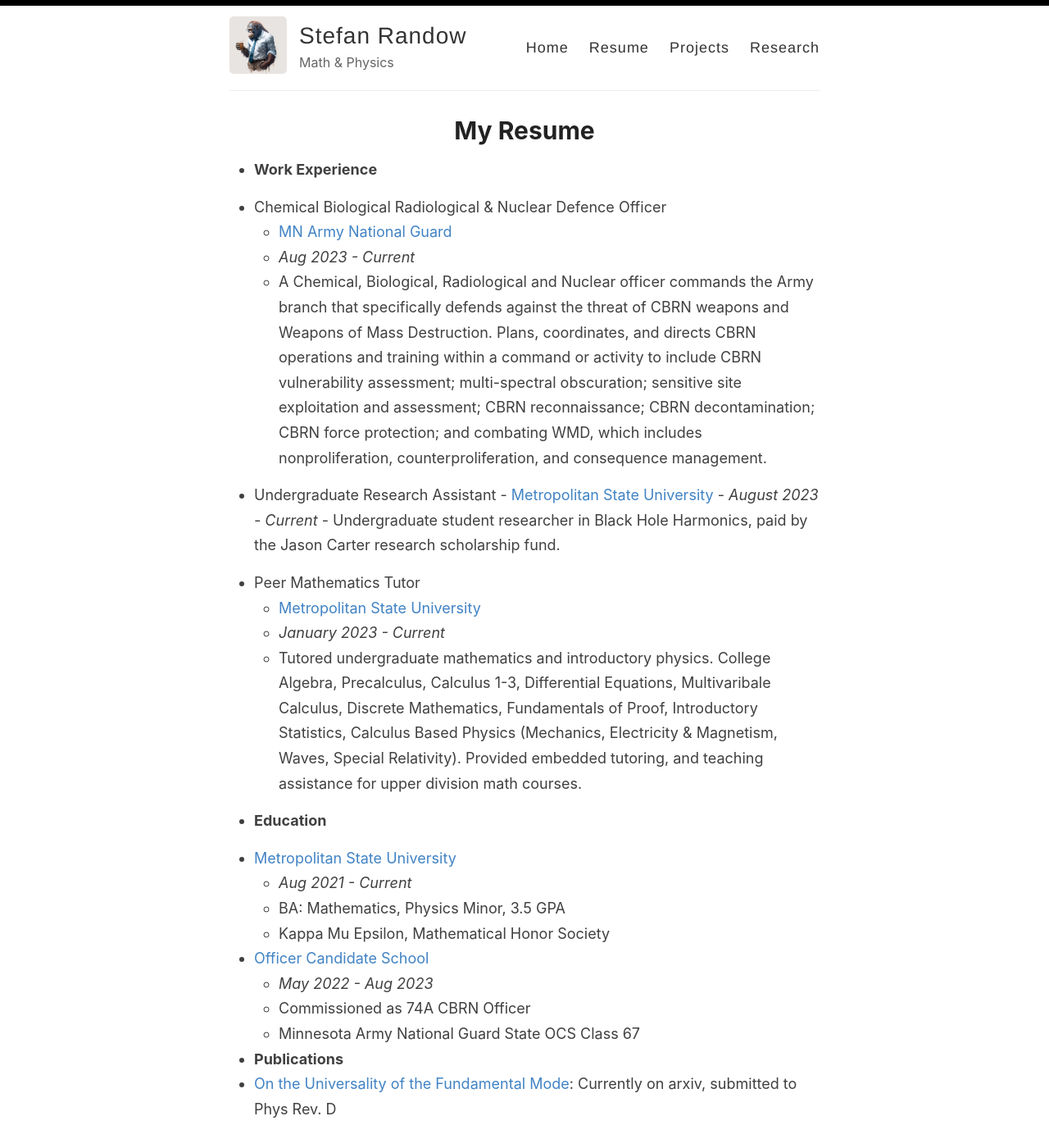
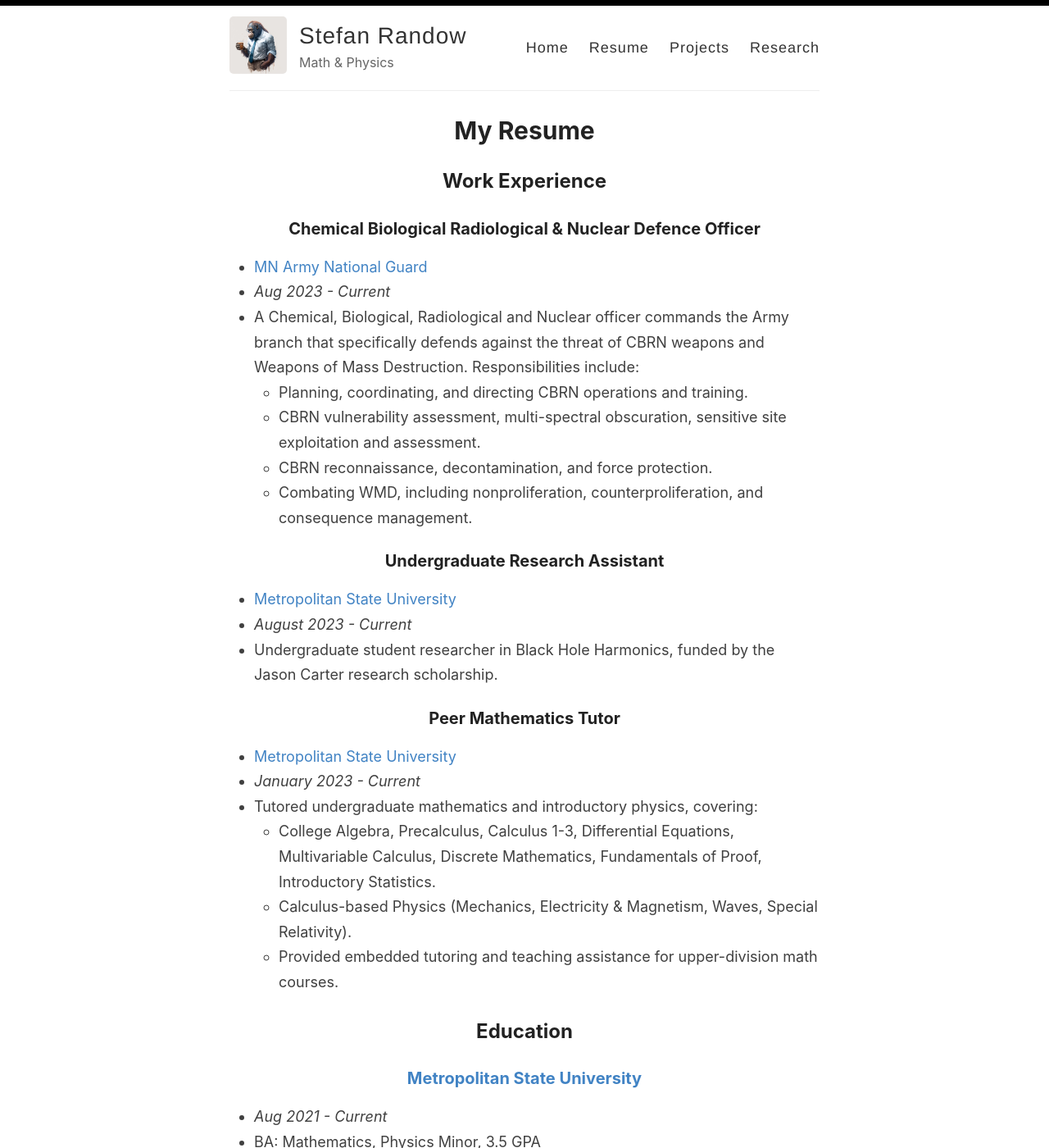
Before and after one commit to StefanRandow/StefanRandow.github.io, a Jekyll site: the page built from _pages/resume.md, in a window 1280 px wide and 1400 px high. Shown: the whole window at 82% size. Built offline with Jekyll 4.4.1, drawn with Linux system fonts in a browser that asks for light colours; nearby versions of some CDN libraries; some of the changed text lies outside the part shown.

Commit message:
Update resume.md

```diff
--- a/_pages/resume.md
+++ b/_pages/resume.md
@@ -4,35 +4,42 @@ title: My Resume
 permalink: /resume/
 ---
 
- - **Work Experience**
+## Work Experience
 
-  - Chemical Biological Radiological & Nuclear Defence Officer
-    - [MN Army National Guard](https://www.goarmy.com/careers-and-jobs/career-match/ground-forces/explosives-artillery/74a-cbrn-officer.html)
-    - *Aug 2023 - Current*
-	- A Chemical, Biological, Radiological and Nuclear officer commands the Army branch that specifically defends against the threat of CBRN weapons and Weapons of Mass Destruction. Plans, coordinates, and directs CBRN operations and training within a command or activity to include CBRN vulnerability assessment; multi-spectral obscuration; sensitive site exploitation and assessment; CBRN reconnaissance; CBRN decontamination; CBRN force protection; and combating WMD, which includes nonproliferation, counterproliferation, and consequence management.
+### Chemical Biological Radiological & Nuclear Defence Officer
+- [MN Army National Guard](https://www.goarmy.com/careers-and-jobs/career-match/ground-forces/explosives-artillery/74a-cbrn-officer.html)
+- *Aug 2023 - Current*
+- A Chemical, Biological, Radiological and Nuclear officer commands the Army branch that specifically defends against the threat of CBRN weapons and Weapons of Mass Destruction. Responsibilities include:
+  - Planning, coordinating, and directing CBRN operations and training.
+  - CBRN vulnerability assessment, multi-spectral obscuration, sensitive site exploitation and assessment.
+  - CBRN reconnaissance, decontamination, and force protection.
+  - Combating WMD, including nonproliferation, counterproliferation, and consequence management.
 
-  - Undergraduate Research Assistant
-  	- [Metropolitan State University](https://www.metrostate.edu)
-        - *August 2023 - Current*
-        - Undergraduate student researcher in Black Hole Harmonics, paid by the Jason Carter research scholarship fund.
+### Undergraduate Research Assistant
+- [Metropolitan State University](https://www.metrostate.edu)
+- *August 2023 - Current*
+- Undergraduate student researcher in Black Hole Harmonics, funded by the Jason Carter research scholarship.
 
-  - Peer Mathematics Tutor
-	- [Metropolitan State University](https://www.metrostate.edu)
-	- *January 2023 - Current*
-	- Tutored undergraduate mathematics and introductory physics. College Algebra, Precalculus, Calculus 1-3, Differential Equations, Multivaribale Calculus, Discrete Mathematics, Fundamentals of Proof, Introductory Statistics, Calculus Based Physics (Mechanics, Electricity & Magnetism, Waves, Special Relativity). Provided embedded tutoring, and teaching assistance for upper division math courses.
+### Peer Mathematics Tutor
+- [Metropolitan State University](https://www.metrostate.edu)
+- *January 2023 - Current*
+- Tutored undergraduate mathematics and introductory physics, covering:
+  - College Algebra, Precalculus, Calculus 1-3, Differential Equations, Multivariable Calculus, Discrete Mathematics, Fundamentals of Proof, Introductory Statistics.
+  - Calculus-based Physics (Mechanics, Electricity & Magnetism, Waves, Special Relativity).
+  - Provided embedded tutoring and teaching assistance for upper-division math courses.
 
+## Education
 
- - **Education**
+### [Metropolitan State University](https://www.metrostate.edu)
+- *Aug 2021 - Current*
+- BA: Mathematics, Physics Minor, 3.5 GPA
+- Member of Kappa Mu Epsilon, the Mathematical Honor Society.
 
-  - [Metropolitan State University](https://www.metrostate.edu)
-	- *Aug 2021 - Current*
-	- BA: Mathematics, Physics Minor, 3.5 GPA
-	- Kappa Mu Epsilon, Mathematical Honor Society
+### [Officer Candidate School](https://www.goarmy.com/careers-and-jobs/find-your-path/army-officers/ocs.html)
+- *May 2022 - Aug 2023*
+- Commissioned as a 74A CBRN Officer.
+- Minnesota Army National Guard State OCS Class 67.
 
-  - [Officer Candidate School](https://www.goarmy.com/careers-and-jobs/find-your-path/army-officers/ocs.html)
-	- *May 2022 - Aug 2023*
-	- Commissioned as 74A CBRN Officer
-	- Minnesota Army National Guard State OCS Class 67
+## Publications
 
- - **Publications**
- - [On the Universality of the Fundamental Mode](https://arxiv.org/abs/2409.17026): Currently on arxiv, submitted to Phys Rev. D
+- [On the Universality of the Fundamental Mode](https://arxiv.org/abs/2409.17026): Currently available on arxiv, submitted to Phys Rev. D.
```
